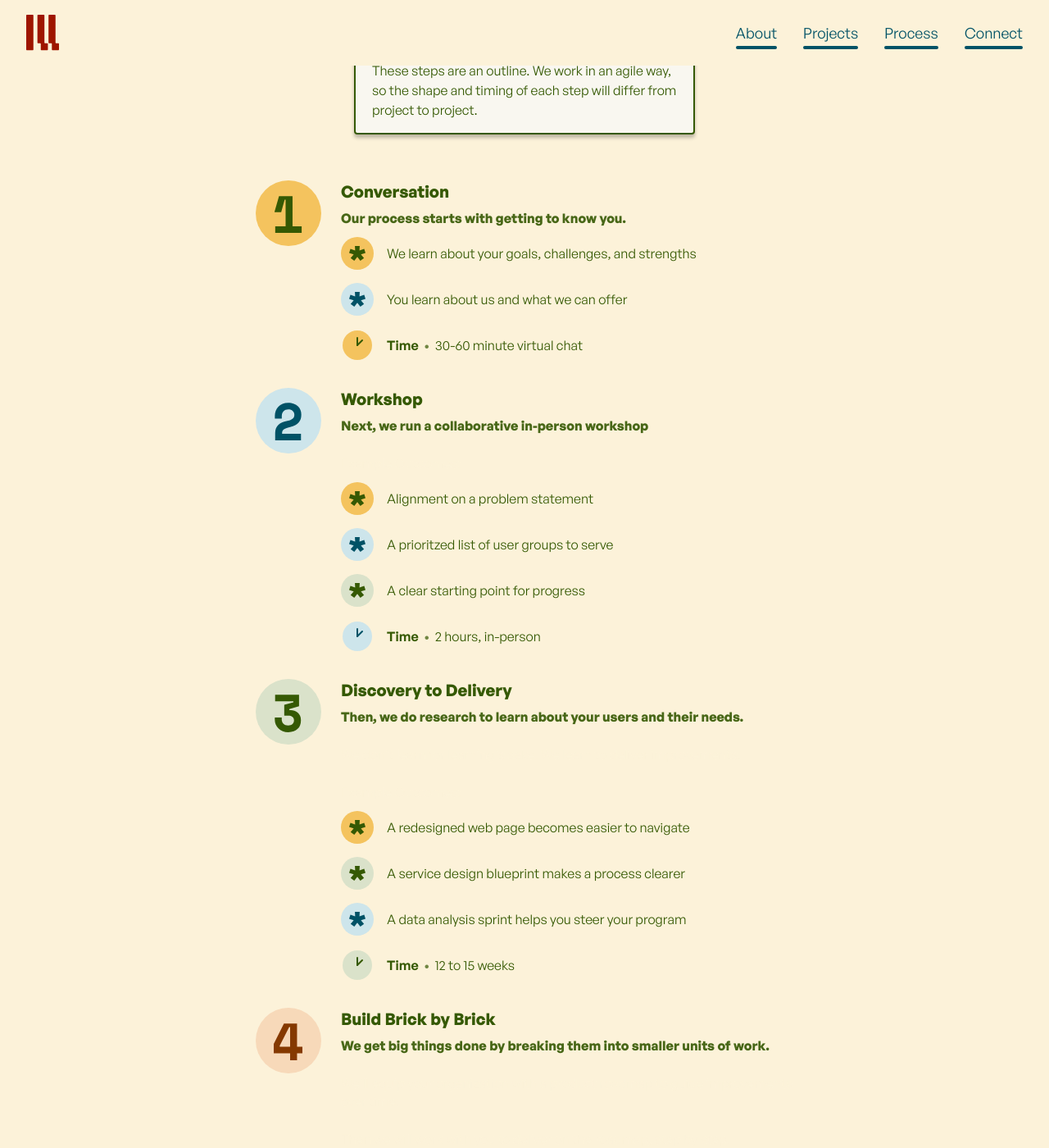
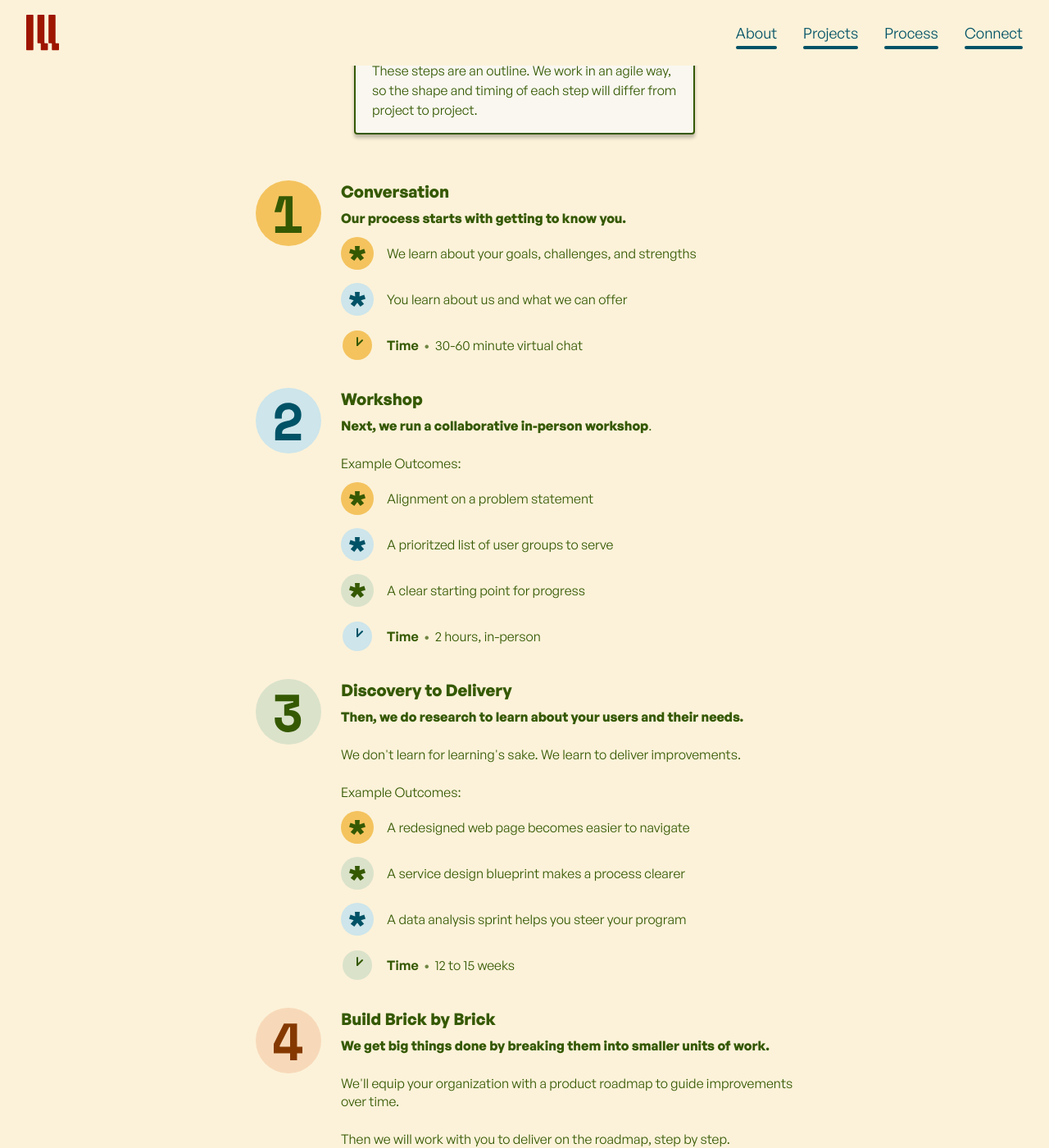
Before and after one commit to Illinois-Digital-Service/ilds-website, a Jekyll site: the page built from process.md, in a window 1280 px wide and 1400 px high, scrolled down 376 px. Shown: the whole window at 82% size. Built offline with Jekyll 4.4.1, drawn with Linux system fonts in a browser that asks for light colours; some web fonts are replaced.

Commit message:
Ooops, fix up merge conflict remnants

```diff
--- a/assets/css/main.css
+++ b/assets/css/main.css
@@ -850,7 +850,6 @@
   opacity: 0.9;
 }
 
-<<<<<<< HEAD
 .how-we-work-about .step-1 {
   --svg-bg: var(--yellow-1);
   --svg-fg: var(--violet-3);
@@ -875,7 +874,7 @@
   --svg-bg: var(--cardinal-2);
   --svg-fg: var(--corn-1);
 }
-=======
+
 .page-process .how-we-work-about .step-content p {
   color: var(--green);
   opacity: 1;
```
